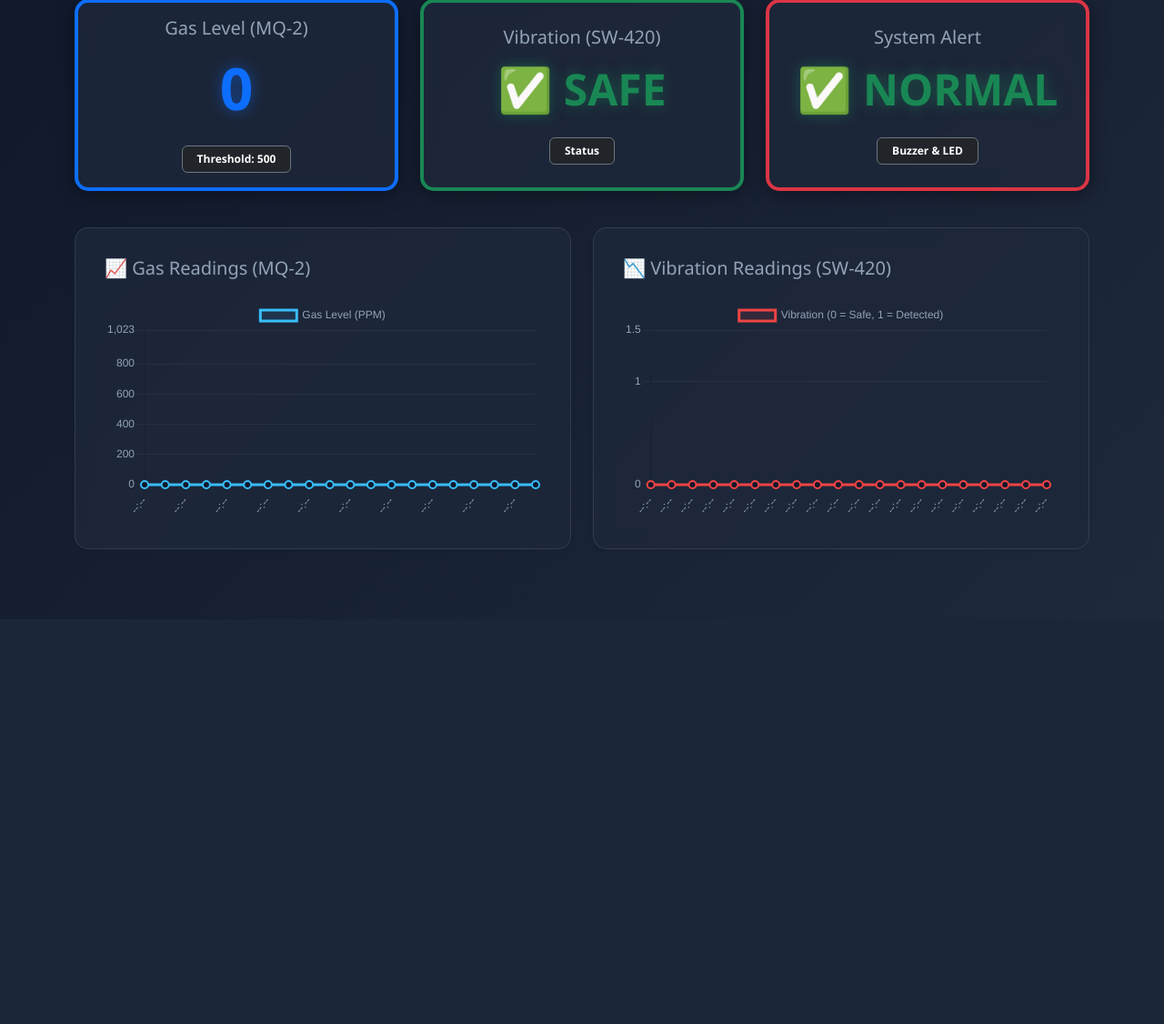
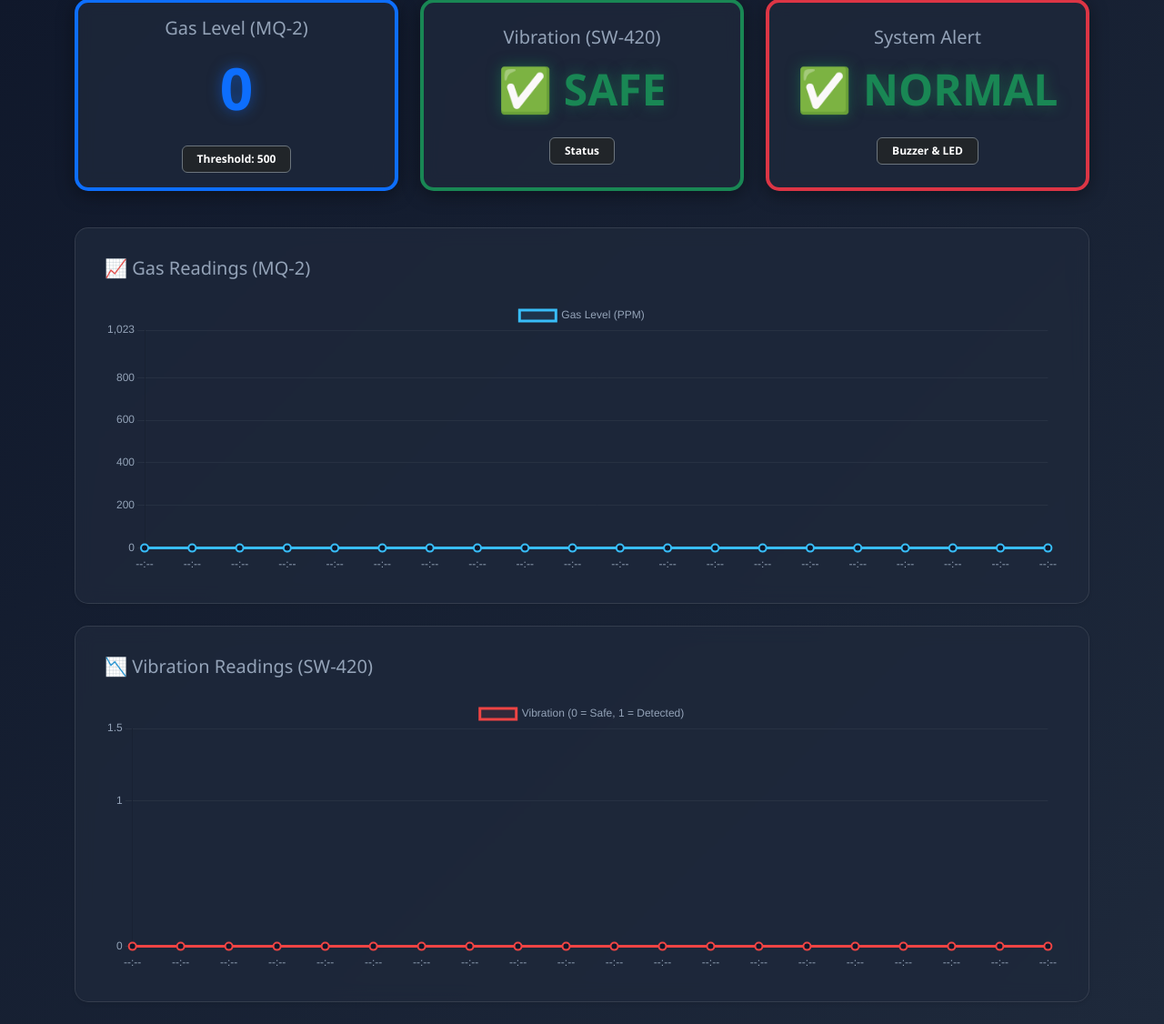
Before and after one commit to ryankenneth123/sensor_monitoring, a Flask app: page / in a window 1280 px wide. Shown: the part 167-1293 px from the top of the page at 91% size. Before the commit the page ends 771 px from the top, so only its background shows below. Run offline with Flask 3, Linux system fonts and the light colour scheme; data that the repository does not hold is empty.

Commit message:
Moved vibration graph to bottom full width

```diff
--- a/templates/index.html
+++ b/templates/index.html
@@ -104,10 +104,10 @@
             </div>
         </div>
 
-        <!-- Graphs Section (Dalawang Graph na) -->
+        <!-- Graphs Section (Naka-stack na ngayon) -->
         <div class="row">
-            <!-- Gas Graph -->
-            <div class="col-md-6 mb-4">
+            <!-- Gas Graph (Full Width) -->
+            <div class="col-md-12 mb-4">
                 <div class="card shadow-sm h-100">
                     <div class="card-body" style="align-items: stretch; min-height: auto; padding: 2rem;">
                         <h5 class="card-title text-secondary mb-4 text-start">📈 Gas Readings (MQ-2)</h5>
@@ -115,8 +115,8 @@
                     </div>
                 </div>
             </div>
-            <!-- Vibration Graph -->
-            <div class="col-md-6 mb-4">
+            <!-- Vibration Graph (Full Width, nasa ibaba na) -->
+            <div class="col-md-12 mb-4">
                 <div class="card shadow-sm h-100">
                     <div class="card-body" style="align-items: stretch; min-height: auto; padding: 2rem;">
                         <h5 class="card-title text-secondary mb-4 text-start">📉 Vibration Readings (SW-420)</h5>
```
